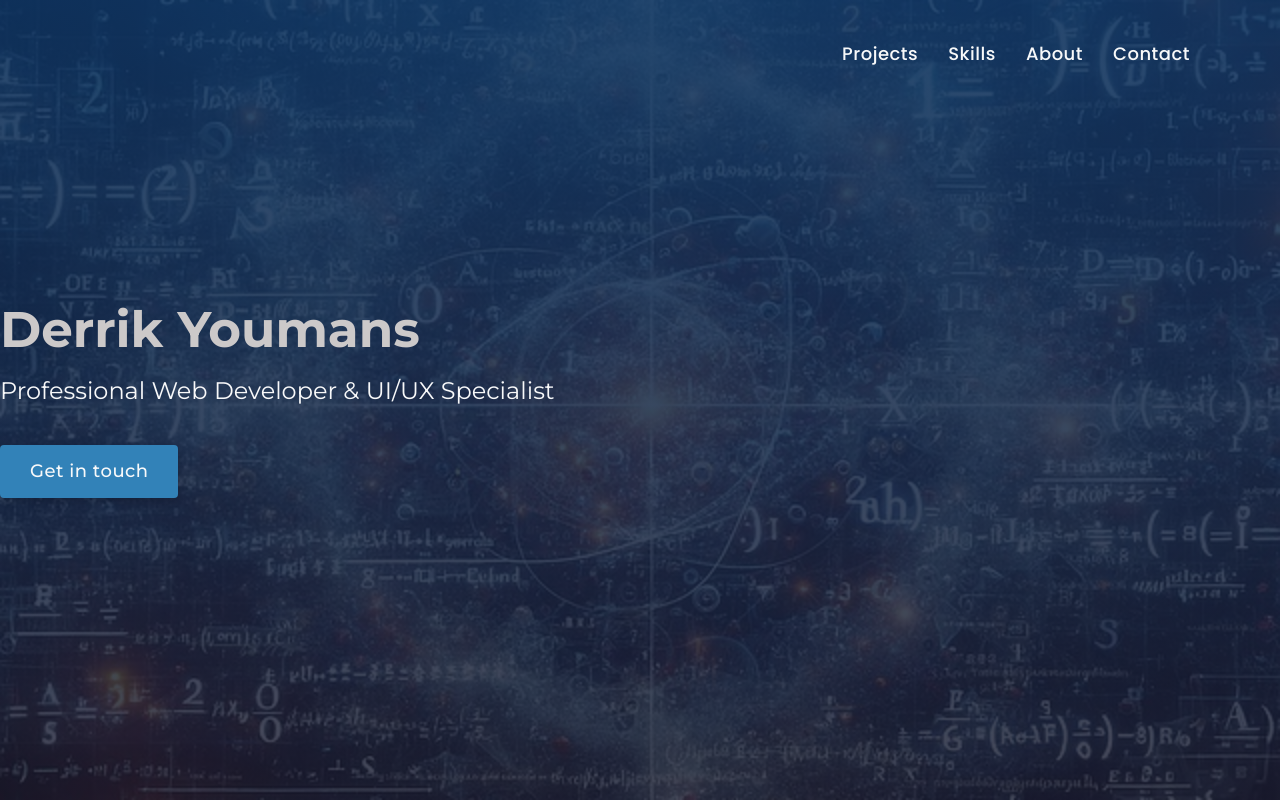
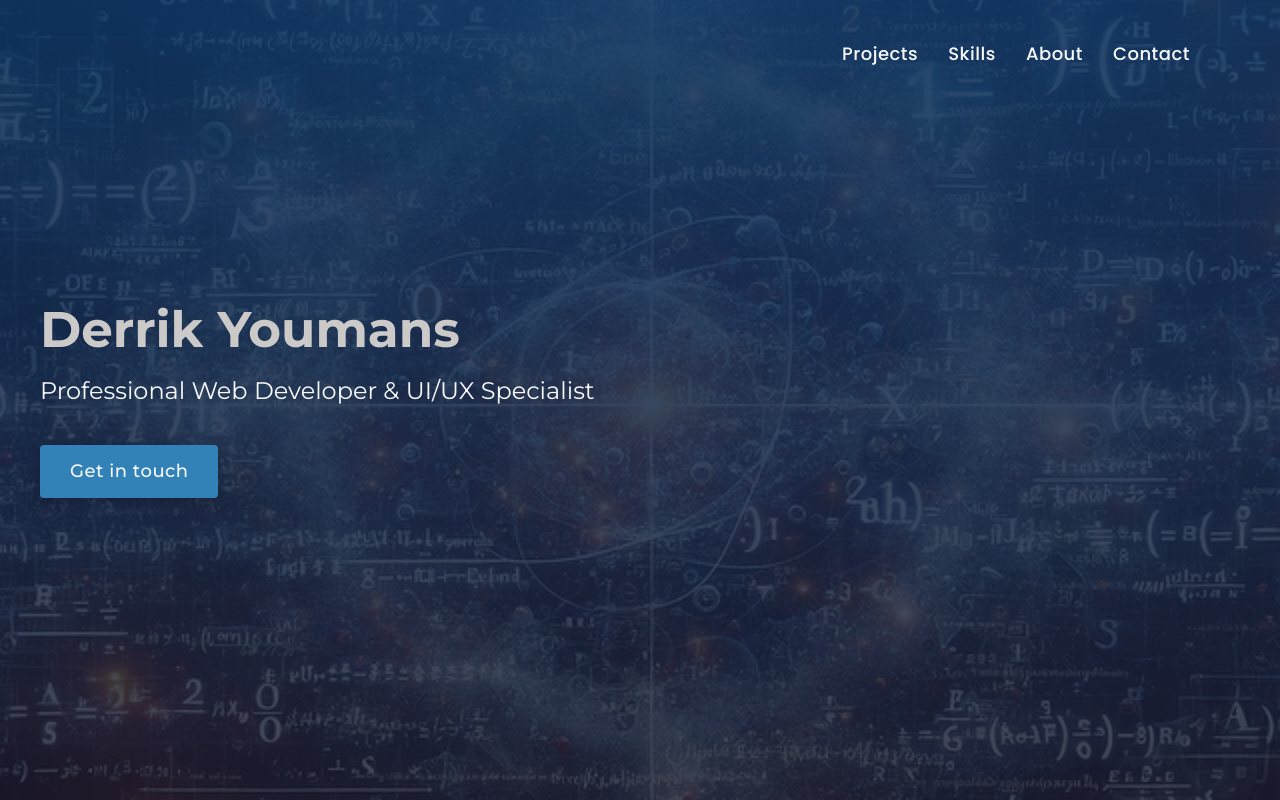
Before and after one commit to Dyoumans1/portfolio, a plain HTML site: page index.html in a window 1280 px wide. Shown: the top 800 px of the page. Drawn offline with Linux system fonts and the light colour scheme.

Commit message:
fixed padding

```diff
--- a/index.css
+++ b/index.css
@@ -50,6 +50,13 @@ html {
     font-size: 62.5%; /* 1rem = 10px */
     box-sizing: border-box;
     scroll-behavior: smooth;
+}
+
+.header__text-box {
+    position: absolute;
+    top: 50%;
+    transform: translateY(-50%);
+    padding-left: 4rem; /* Add this line to create left padding */
 }
 
 @media(max-width: 1000px) {
```
